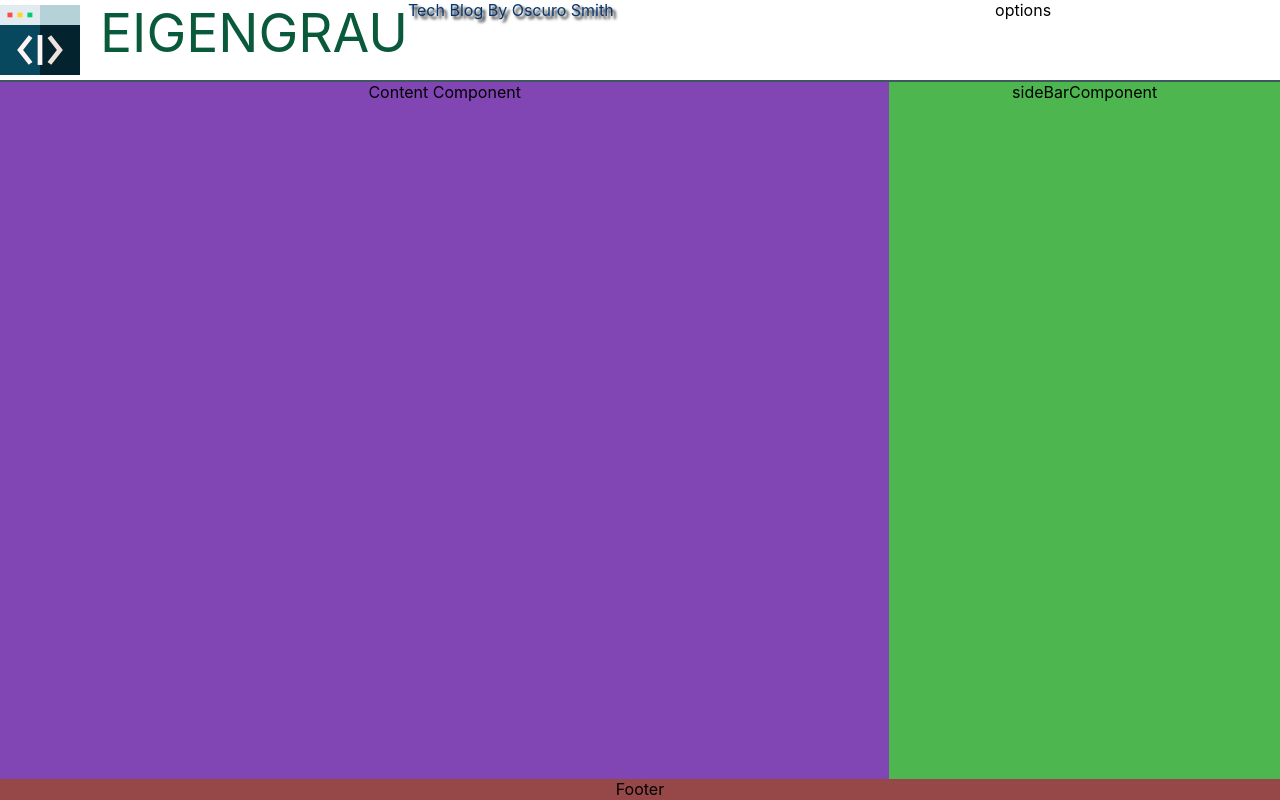
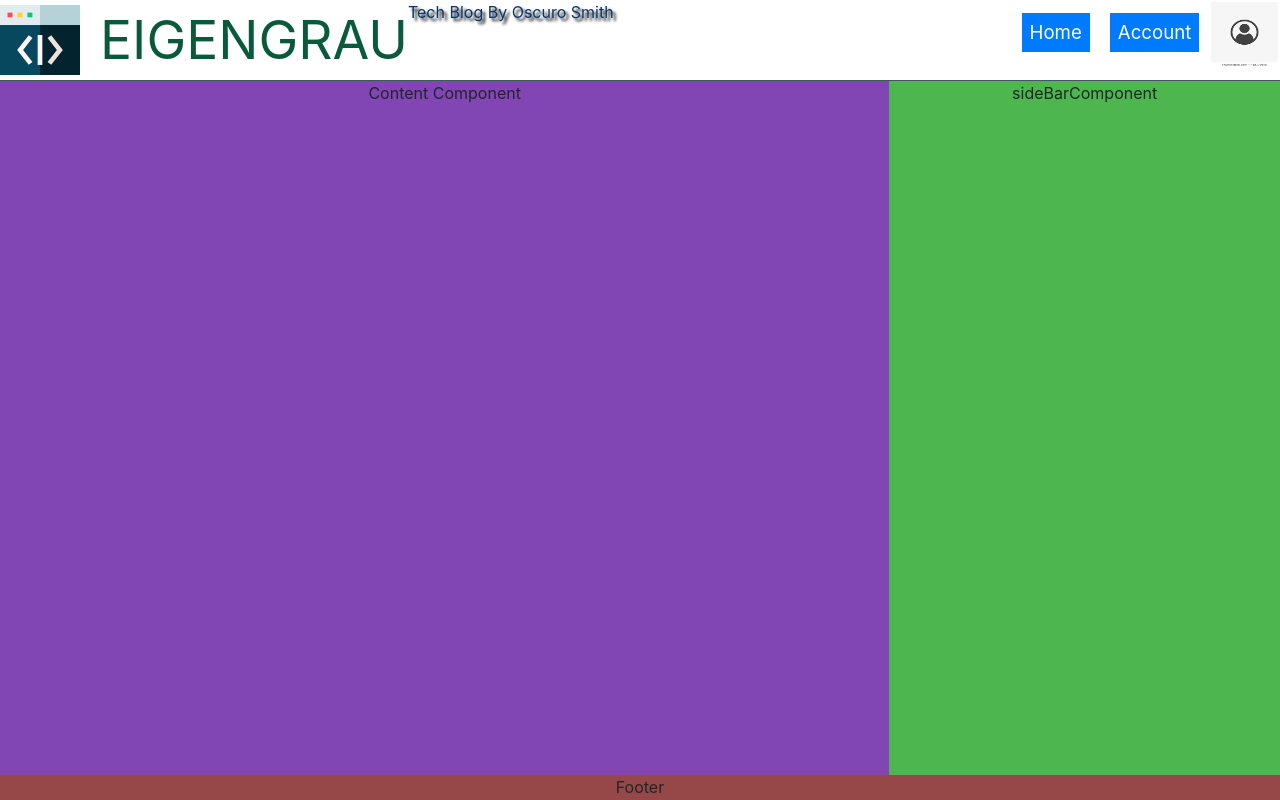
Before and after one commit to Oscuro1111/Blog-Eigengrau, a React (Create React App) app: page / in a window 1280 px wide. Built offline with nearby package versions, Linux system fonts and the light colour scheme.

Commit message:
Added others components

```diff
--- a/package.json
+++ b/package.json
@@ -3,7 +3,10 @@
   "version": "0.1.0",
   "private": true,
   "dependencies": {
+    "bootstrap": "^4.4.1",
     "cross-fetch": "^3.0.4",
+    "jquery": "^3.4.1",
+    "popper.js": "^1.16.0",
     "raven-js": "^3.27.2",
     "react": "^16.11.0",
     "react-dom": "^16.11.0",
--- a/src/App/Components/Navebar/Components/Options/index.jsx
+++ b/src/App/Components/Navebar/Components/Options/index.jsx
@@ -1,10 +1,23 @@
 import React from 'react';
 import './styles/options.css';
+import userpic from './resources/userpic.jpg';
+import 'bootstrap';
+import 'bootstrap/dist/css/bootstrap.css';
+
+const NavOptions=()=>{
+  return (
+    <div className="naveOptions">
+     <span className="opt_span btn-primary">Home</span>
+     <span className="opt_span btn-primary">Account</span>
+      <img src={userpic} className="userPhoto"  alt="userPhoto" />
+    </div>
+  );
+};
 
 export const Options =()=>{
     return (
         <div className="options">
-          options
+          <NavOptions />
         </div>
     );
 };
--- a/src/App/Components/Navebar/Components/Options/styles/options.css
+++ b/src/App/Components/Navebar/Components/Options/styles/options.css
@@ -1,6 +1,42 @@
 .options{
+    background-color:white ;
     grid-column:2/5;
     height: 100%;
+    align-content: center;
     width: 100%;
-    background-color: white;
+    display: flex;
+    flex-direction: row-reverse;
+    word-spacing: 30px;
 }
+.opt_span{
+    font-size:14pt;
+    padding:8px;
+    margin:10px;
+}
+.opt_span:hover{
+    cursor: pointer;
+}
+.naveOptions{
+    justify-content: space-between;
+
+}
+.home_{
+    padding:20px;
+    font-size:14pt;
+}
+.account_{
+
+    font-size:14pt;
+
+}
+.home_ ,.account_{
+    color:rgb(34, 136, 139);
+    padding:3px;
+
+}
+.userPhoto{
+    height:52pt;
+    width:53pt;
+    padding:2px;
+    align-self: flex-end;
+}
```
Also changed, not shown: src/App/Components/Navebar/Components/Options/resources/userpic.jpg (added), 1 other file (tests, documents, lock files or other folders).
